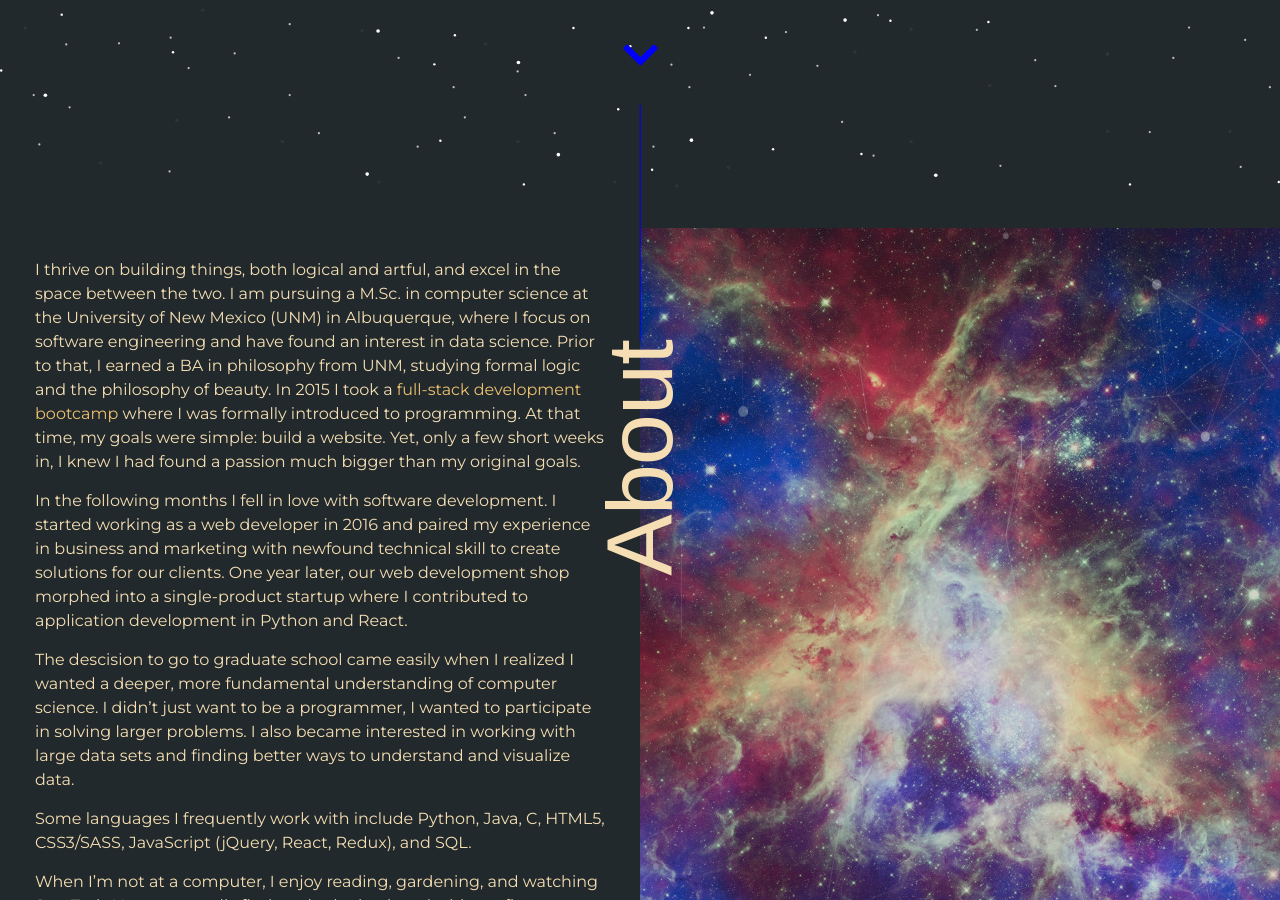
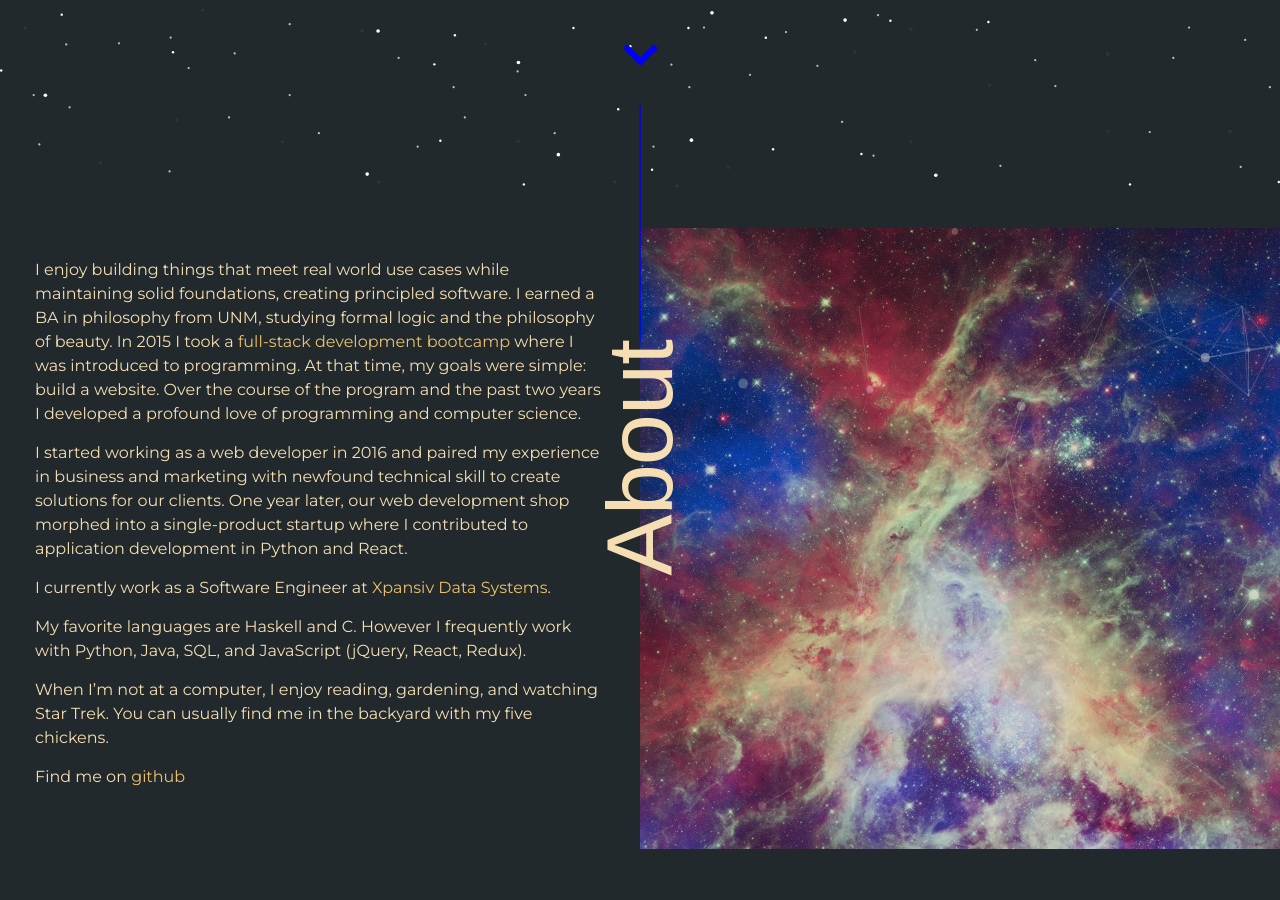
Before and after one commit to halawaykeller/kimberlykeller.github.io, a Jekyll site: the page built from index.html, in a window 1280 px wide and 900 px high, scrolled down 712 px. Built offline with Jekyll 4.4.1, drawn with Linux system fonts in a browser that asks for light colours; nearby versions of some CDN libraries; some web fonts are replaced; after the commit the page ends 1568 px from its top, so only the background shows below that.

Commit message:
edit about content

```diff
--- a/_includes/about.md
+++ b/_includes/about.md
@@ -1,10 +1,10 @@
-I thrive on building things, both logical and artful, and excel in the space between the two. I am pursuing a M.Sc. in computer science at the University of New Mexico (UNM) in Albuquerque, where I focus on software engineering and have found an interest in data science. Prior to that, I earned a BA in philosophy from UNM, studying formal logic and the philosophy of beauty. In 2015 I took a [full-stack development bootcamp](https://deepdivecoding.com/fullstack/) where I was formally introduced to programming. At that time, my goals were simple: build a website. Yet, only a few short weeks in, I knew I had found a passion much bigger than my original goals.
+I enjoy building things that meet real world use cases while maintaining solid foundations, creating principled software. I earned a BA in philosophy from UNM, studying formal logic and the philosophy of beauty. In 2015 I took a [full-stack development bootcamp](https://deepdivecoding.com/fullstack/) where I was introduced to programming. At that time, my goals were simple: build a website. Over the course of the program and the past two years I developed a profound love of programming and computer science.
 
-In the following months I fell in love with software development. I started working as a web developer in 2016 and paired my experience in business and marketing with newfound technical skill to create solutions for our clients. One year later, our web development shop morphed into a single-product startup where I contributed to application development in Python and React.
+I started working as a web developer in 2016 and paired my experience in business and marketing with newfound technical skill to create solutions for our clients. One year later, our web development shop morphed into a single-product startup where I contributed to application development in Python and React.
 
-The descision to go to graduate school came easily when I realized I wanted a deeper, more fundamental understanding of computer science. I didn't just want to be a programmer, I wanted to participate in solving larger problems. I also became interested in working with large data sets and finding better ways to understand and visualize data.
+I currently work as a Software Engineer at [Xpansiv Data Systems](https://www.xpansiv.com/).
 
-Some languages I frequently work with include Python, Java, C, HTML5, CSS3/SASS, JavaScript (jQuery, React, Redux), and SQL.
+My favorite languages are Haskell and C. However I frequently work with Python, Java, SQL, and JavaScript (jQuery, React, Redux).
 
 When I’m not at a computer, I enjoy reading, gardening, and watching Star Trek. You can usually find me in the backyard with my five chickens.
 
```
